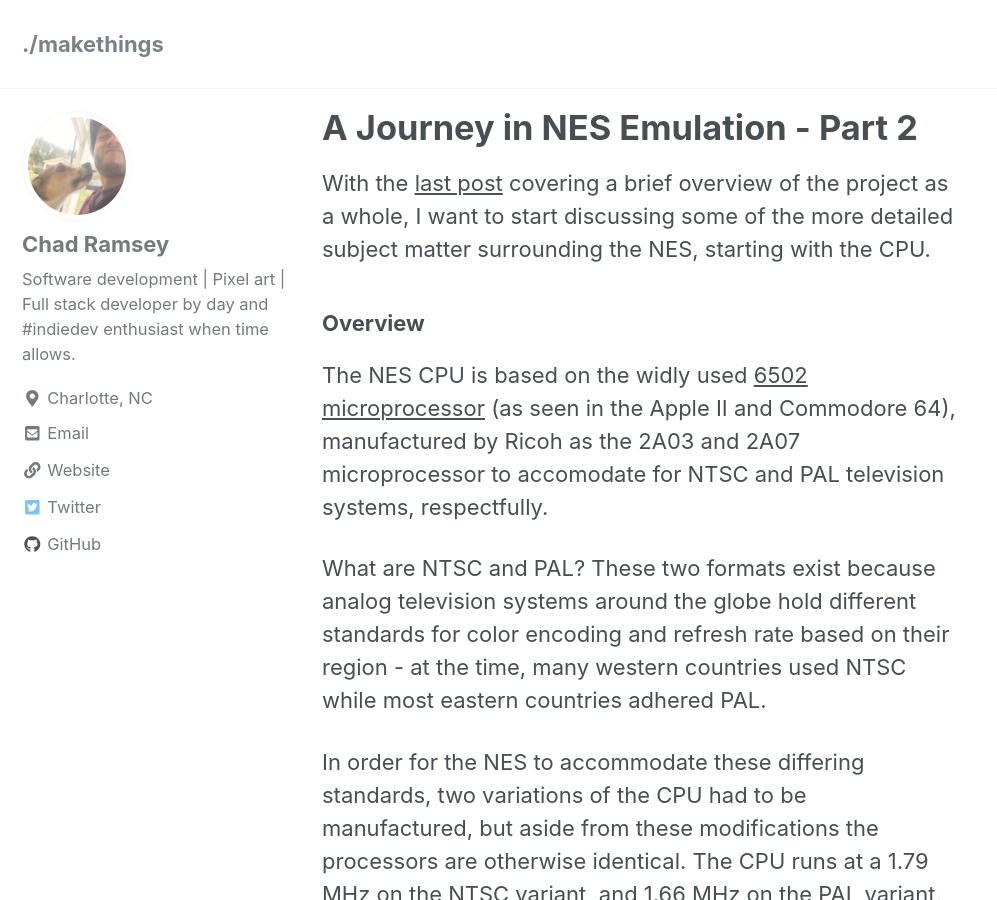
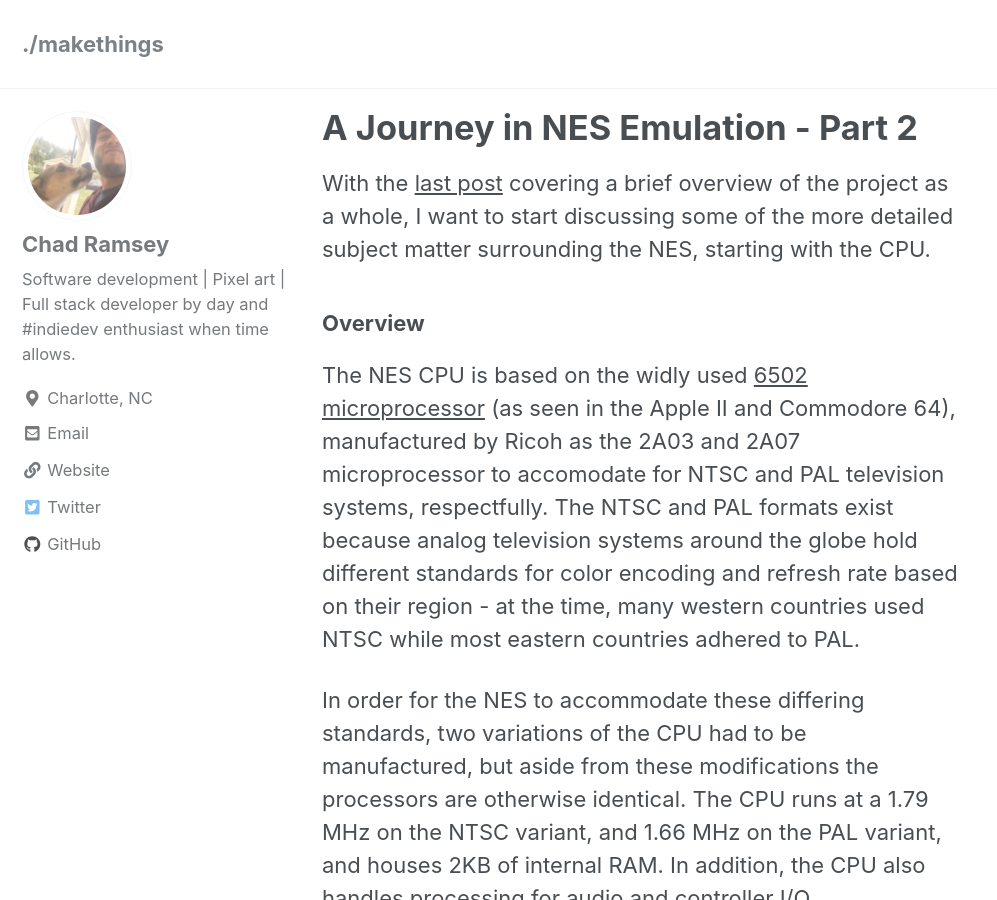
Before and after one commit to chadramsey/chadramsey.github.io, a Jekyll site: the page built from _posts/2018-12-23-nes-emulation-three.md, in a window 1280 px wide and 900 px high. Shown: the whole window, without its empty margins (0-997 px from the left). Built offline with Jekyll 4.4.1, drawn with Linux system fonts in a browser that asks for light colours; cached includes are drawn as plain includes; nearby versions of some CDN libraries.

```diff
--- a/_posts/2018-12-23-nes-emulation-three.md
+++ b/_posts/2018-12-23-nes-emulation-three.md
@@ -8,9 +8,7 @@
 
 
 ### Overview
-The NES CPU is based on the widly used [6502 microprocessor](https://en.wikipedia.org/wiki/MOS_Technology_6502) (as seen in the Apple II and Commodore 64), manufactured by Ricoh as the 2A03 and 2A07 microprocessor to accomodate for NTSC and PAL television systems, respectfully.
-
-What are NTSC and PAL? These two formats exist because analog television systems around the globe hold different standards for color encoding and refresh rate based on their region - at the time, many western countries used NTSC while most eastern countries adhered PAL.
+The NES CPU is based on the widly used [6502 microprocessor](https://en.wikipedia.org/wiki/MOS_Technology_6502) (as seen in the Apple II and Commodore 64), manufactured by Ricoh as the 2A03 and 2A07 microprocessor to accomodate for NTSC and PAL television systems, respectfully. The NTSC and PAL formats exist because analog television systems around the globe hold different standards for color encoding and refresh rate based on their region - at the time, many western countries used NTSC while most eastern countries adhered to PAL.
 
 In order for the NES to accommodate these differing standards, two variations of the CPU had to be manufactured, but aside from these modifications the processors are otherwise identical. The CPU runs at a 1.79 MHz on the NTSC variant, and 1.66 MHz on the PAL variant, and houses 2KB of internal RAM. In addition, the CPU also handles processing for audio and controller I/O.
 
```
